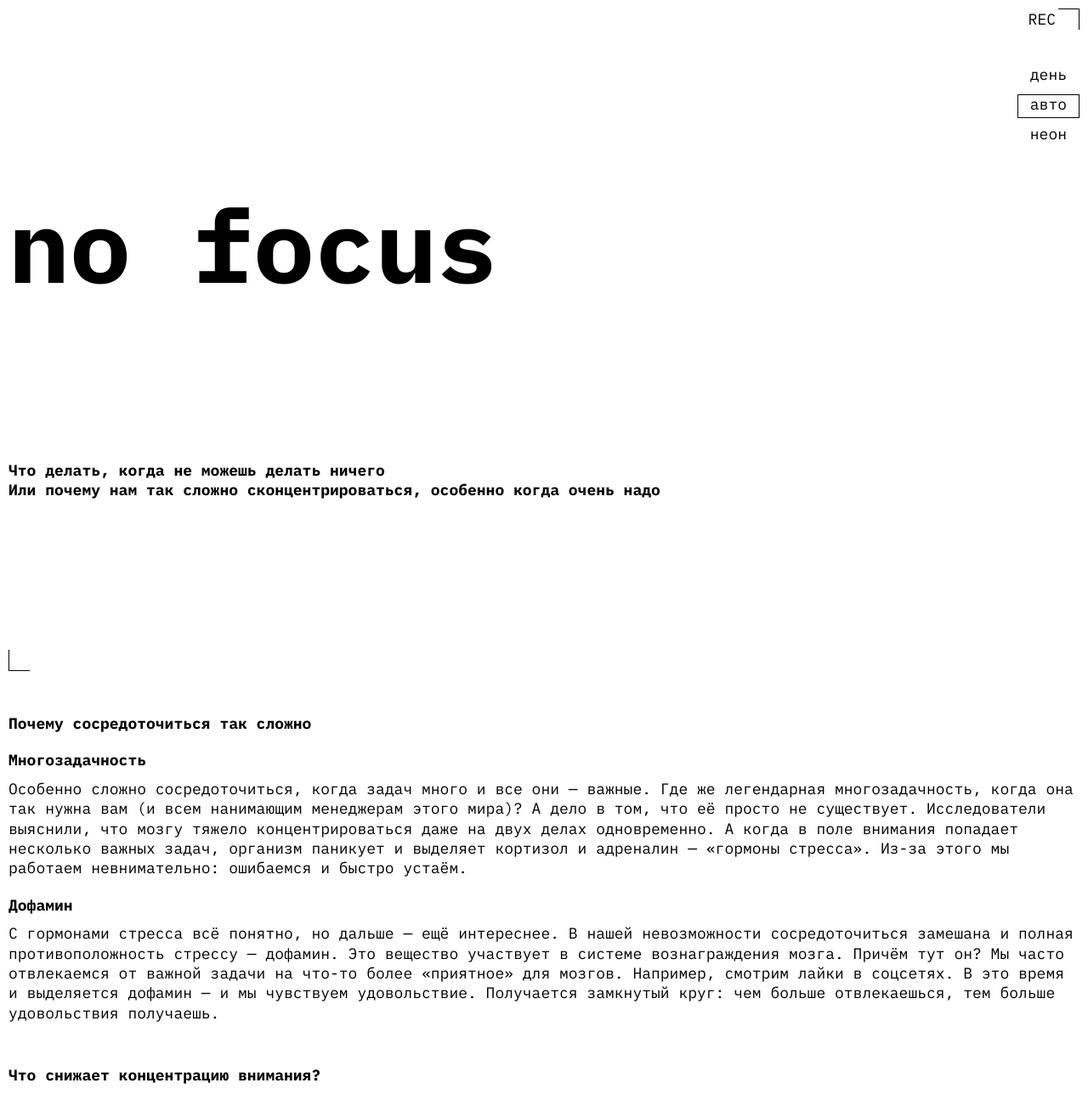
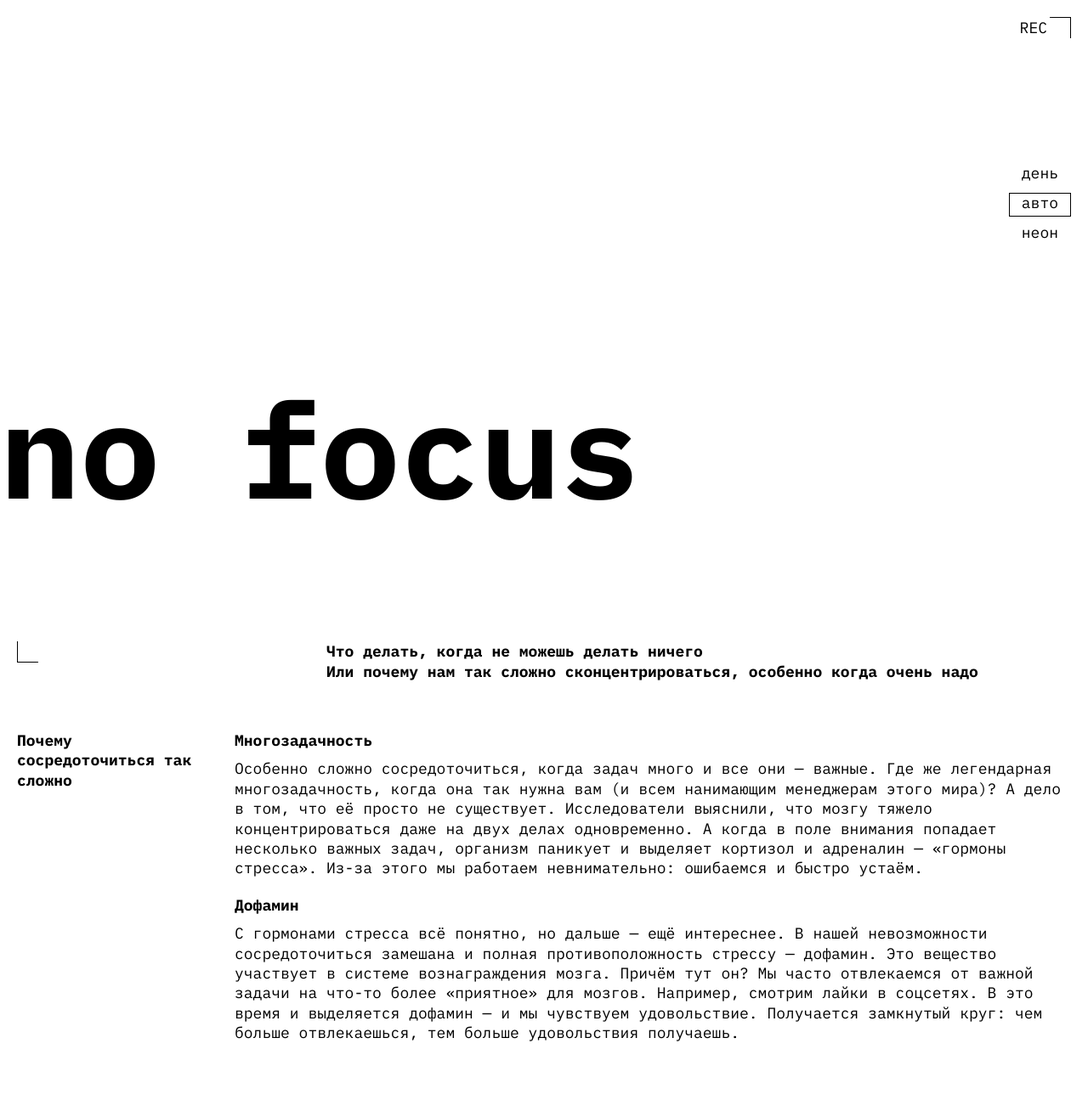
Before and after one commit to AnnValchenko/slozhno-sosredotochitsya-fd, a plain HTML site: page index.html in a window 1280 px wide. Shown: the top 1295 px of the page at 85% size. Drawn offline with Linux system fonts and the light colour scheme.

Commit message:
Ready mobile and tablet versions

```diff
--- a/index.html
+++ b/index.html
@@ -46,7 +46,7 @@
           </li>
         </ul>
       </nav>
-      <h1 class="header__title title">no focus</h1>
+      <h1 class="header__title title-decor">no focus</h1>
       <p class="header__subtitle">
         Что делать, когда не можешь делать ничего <br>
         Или почему нам так сложно сконцентрироваться,
@@ -189,16 +189,16 @@
           А можно в картинках?
         </h3>
         <section class="content-img__section">
-          <img class="content-img__item" src="./images/sunset.png" alt="Закат">
-          <img class="content-img__item" src="./images/ice-cream.png" alt="Мороженое">
-          <img class="content-img__item" src="./images/tape.png" alt="Плёночная кассета">
-          <img class="content-img__item" src="./images/books.png" alt="Книги">
-          <img class="content-img__item" src="./images/street.png" alt="Улица">
+          <img class="content-img__item" src="./images/sunset.png" alt="Закат" loading="lazy">
+          <img class="content-img__item" src="./images/ice-cream.png" alt="Мороженое" loading="lazy">
+          <img class="content-img__item" src="./images/tape.png" alt="Плёночная кассета" loading="lazy">
+          <img class="content-img__item" src="./images/books.png" alt="Книги" loading="lazy">
+          <img class="content-img__item" src="./images/street.png" alt="Улица" loading="lazy">
         </section>
       </section>
     </main>
     <footer class="footer decorated-zone">
-      <h2 class="footer__title title">focus</h2>
+      <h2 class="footer__title title-decor">focus</h2>
     </footer>
   </body>
 </html>
--- a/styles/style.css
+++ b/styles/style.css
@@ -4,9 +4,9 @@
   width: 100%;
   max-width: 100%;
   font-family: var(--main-font);
-  font-weight: var(--font-weight-regular); /*400*/
-  font-size: var(--font-size-main); /*18px*/
-  line-height: var(--line-height-main); /*130%*/
+  font-weight: var(--font-weight-regular);        /*400*/
+  font-size: var(--font-size-main);               /*18px*/
+  line-height: var(--line-height-main);           /*130%*/
   background-color: var(--background-color);
   background-image: var(--background-img);
   background-repeat: no-repeat;
@@ -14,6 +14,7 @@
   background-size: cover;
   background-attachment: fixed;
   min-inline-size: 375px;
+  min-block-size: 668px;
 }
 
 .header {
@@ -21,7 +22,7 @@
   display: grid;
   grid-template-columns: 1fr;
   grid-template-rows: min-content 1fr 1fr;
-  padding: 0 10px;
+  padding: 0 var(--general-padding);   /* 0 10px; */     /*ВЫНЕСТИ В ПЕРЕМЕННУЮ CLAMP */
   block-size: 100vh;
 }
 
@@ -39,23 +40,23 @@
 .header.decorated-zone::before,
 .footer.decorated-zone::before {
   content: '';
-  top: 10px;
-  right: 10px;
+  top: var(--space-decorated-zone);              /*10px*/
+  right: var(--space-decorated-zone);            /*10px*/
   border-width: 1px 1px 0 0;
 }
 
 .header.decorated-zone::after,
 .footer.decorated-zone::after {
   content: '';
-  bottom: 10px;
-  left: 10px;
+  bottom: var(--space-decorated-zone);           /*10px*/
+  left: var(--space-decorated-zone);             /*10px*/
   border-width: 0 0 1px 1px;
 }
 
 .header__decoration-element {
   position: absolute;
-  top: 10px;
-  right: 19px;
+  top: var(--space-decoration-element-top);      /*10px*/
+  right: var(--space-decoration-element-right);  /*19px*/
   display: flex;
 	align-items: center;
   color: var(--accent-color);
@@ -75,7 +76,7 @@
 }
 
 .header__theme-menu {
-  margin-block-start: 76px;
+  margin-block-start: var(--space-header-menu-top); /*76px;*/
 }
 
 .header__theme-menu-list {
@@ -98,9 +99,10 @@
   border-color: var(--accent-color);
 }
 
-.title {
+.title-decor {
   color: var(--main-title-color);
-  font-size: clamp(7.25rem, 7.0115rem + 1.0178vw, 7.5rem);
+  font-weight: var(--font-weight-bold);
+  font-size: var(--font-size-main-title-mobile);
   line-height: var(--line-height-main-title);
   text-shadow: 4px 4px 0 var(--accent-color);
 }
@@ -118,7 +120,7 @@
 }
 
 .content {
-  padding: 0 10px;
+  padding: 0 var(--general-padding);
 }
 
 .content-why {
@@ -135,8 +137,11 @@
   color: var(--accent-color);
 }
 
+.content__list-item {
+  margin-block-start: 20px;
+}
+
 .content__list-title {
-  margin-block-start: 20px;
   margin-block-end: 10px;
   color: var(--secondary-title-color);
   background-color: var(--accent-color);
@@ -199,3 +204,89 @@
 .footer__title {
   margin: auto;
 }
+
+
+@media (min-width: 768px) {
+.page {
+  min-inline-size: 768px;
+  min-block-size: 1024px;
+}
+
+  .header {
+    padding: 0 var(--general-padding) 0 0;
+    margin-block-end: 60px;
+  }
+
+  .title-decor {
+    font-size: var(--font-size-main-title-desktop);
+  }
+
+  .header__title {
+    margin: 173px auto 0 0;
+  }
+
+  .header__subtitle {
+    margin-inline-start: 384px;
+    margin-block-start: 162px;
+    margin-block-end: 183px;
+  }
+
+  .content-why,
+  .content-how {
+    display: grid;
+    grid-template-columns: 236px 1fr;
+    grid-template-rows: 1fr;
+    gap: 20px;
+  }
+
+  .content__list-item:first-child {
+    margin-block-start: 0;
+  }
+
+  .content-what,
+  .content-how,
+  .content-img {
+    margin-block-start: 80px;
+  }
+
+  .content-what .content__title {
+    width: 236px;
+    margin-block-end: 20px;
+  }
+
+  .content-img__section {
+    display: grid;
+    grid-template-columns: repeat(3, 1fr);
+    grid-template-rows: repeat(3, auto);
+    gap: 20px;
+    margin-block-start: 20px;
+  }
+
+  .content-img__item {
+    display: block;
+    inline-size: 100%;
+    block-size: 100%;
+    object-fit: cover;
+    object-position: center;
+  }
+
+  .content-img__item:nth-child(1) {
+    grid-column: span 2;
+  }
+
+  .content-img__item:nth-child(2) {
+    grid-row: span 2;
+  }
+
+  .content-img__item:nth-child(3) {
+    grid-row: span 2;
+  }
+
+  .content-img__item:nth-child(5) {
+    grid-column: span 2;
+  }
+
+  .footer {
+    margin-block-start: 60px;
+  }
+}
--- a/styles/variables.css
+++ b/styles/variables.css
@@ -5,13 +5,31 @@
 
 :root {
 
-  /* стили текста */
+  /* Cтили текста */
   --main-font: 'IBM Plex mono', monospace;
   --font-size-main: 18px;
-  --font-size-main-title: 116px;
+  --font-size-main-title-mobile: clamp(7.25rem, 7.0115rem + 1.0178vw, 7.5rem); /* 116px - 120px */
+  --font-size-main-title-desktop: clamp(7.5rem, 0.5625rem + 14.4531vw, 9.8125rem); /* 120px - 157px */
   --font-weight-bold: 700;
   --font-weight-regular: 400;
   --line-height-main: 130%;
   --line-height-decoration-element: 139%;
   --line-height-main-title: 83%;
+
+  /* Базовые отступы */
+  --small-space: 10px;
+  --medium-space: 20px;
+  --large-space: 40px;
+
+ /* ------ Отступы декоративных элементов в header ------- */
+  --space-decorated-zone: clamp(0.625rem, 0.0286rem + 2.5445vw, 1.25rem); /* 10px - 20px */
+  --space-decoration-element-top: clamp(0.625rem, 0.0286rem + 2.5445vw, 1.25rem);   /* 10px-20px */
+  --space-decoration-element-right: clamp(1.1875rem, 0.5911rem + 2.5445vw, 1.8125rem); /* 19px -29px */
+ /* ------------------------------------------------------ */
+
+  --space-header-menu-top: clamp(4.75rem, -2.1679rem + 29.5165vw, 12rem);
+
+  /*Боковые отступы по всей странице*/
+  --general-padding: clamp(0.625rem, 0.0286rem + 2.5445vw, 1.25rem);
+
 }
```
